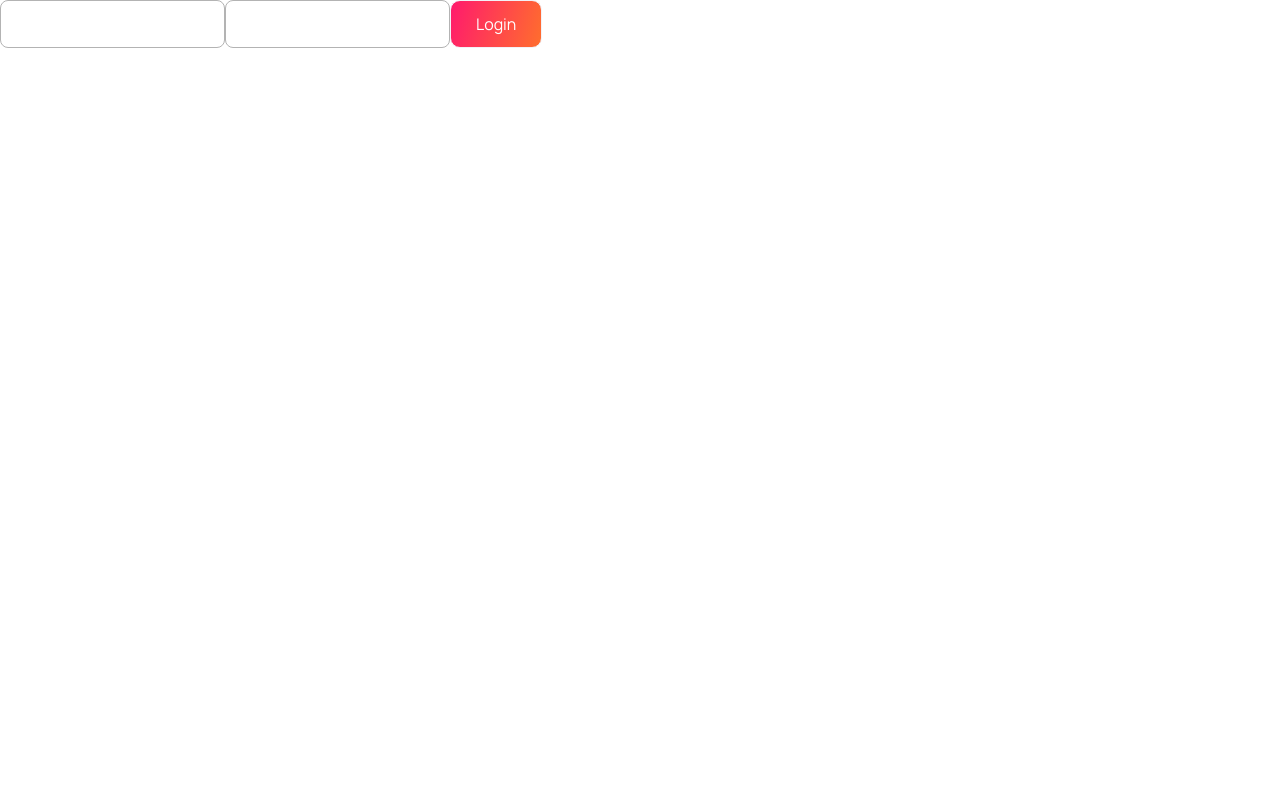
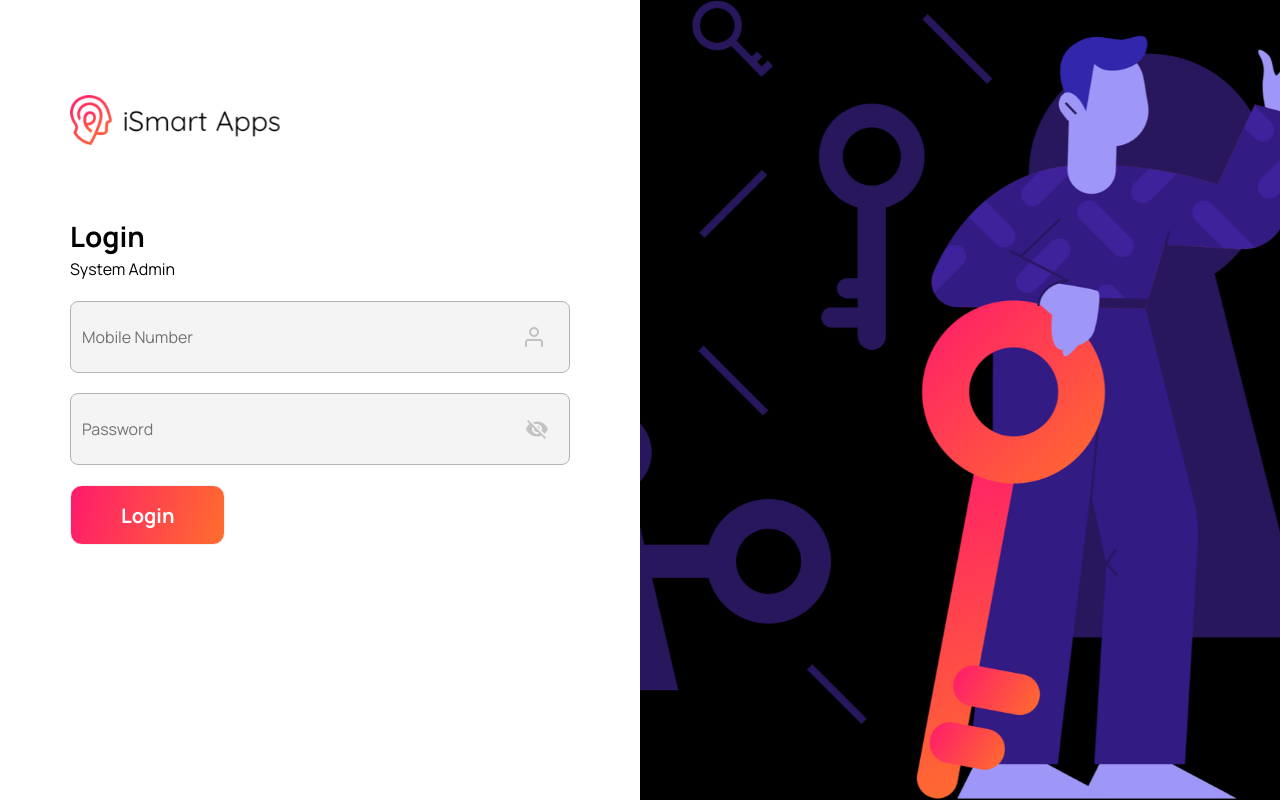
Before and after one commit to vigneshm-quikieapps/system-admin-panel, a React (Create React App) app: page /login in a window 1280 px wide. Built offline with nearby package versions, Linux system fonts and the light colour scheme.

Commit message:
design login page and integrate with the API, handle redirecting to the last location when logged out or not logged in

```diff
--- /dev/null
+++ b/src/assets/images/index.js
@@ -0,0 +1,4 @@
+export { default as logo } from "./logo.png";
+export { default as icon } from "./icon.png";
+export { default as logoDark } from "./logo-dark.png";
+export { default as loginIllustration } from "./illustration-login.png";
--- a/src/hoc/main-layout/header.jsx
+++ b/src/hoc/main-layout/header.jsx
@@ -1,4 +1,5 @@
 import { cloneElement, useState } from "react";
+import { useNavigate } from "react-router-dom";
 import { styled } from "@mui/material/styles";
 import {
   Box,
@@ -59,6 +60,7 @@ const Header = ({
   userName,
   ...otherProps
 }) => {
+  const navigate = useNavigate();
   const [anchorEl, setAnchorEl] = useState(null);
   const open = Boolean(anchorEl);
 
@@ -69,7 +71,10 @@ const Header = ({
     setAnchorEl(null);
   };
 
-  const handleLogout = () => {};
+  const handleLogout = () => {
+    localStorage.clear();
+    navigate("/login");
+  };
 
   return (
     <>
--- a/src/hoc/main-layout/index.jsx
+++ b/src/hoc/main-layout/index.jsx
@@ -1,13 +1,13 @@
 import { useState } from "react";
+import { Navigate, useLocation, Link, Outlet } from "react-router-dom";
 import { styled } from "@mui/material/styles";
 import { Typography } from "@mui/material";
-import { Link, Outlet } from "react-router-dom";
 
 import Header from "./header";
 import Footer from "./footer";
 import SideNav from "./side-nav";
 import Main from "./main";
-import logo from "../../assets/images/Logo.png";
+import { logo } from "../../assets/images";
 import { navItems } from "../../helper/constants";
 
 const drawerWidth = 270;
@@ -45,8 +45,18 @@ const NavHeader = (
 );
 
 const MainLayout = ({ children }) => {
+  const location = useLocation();
   const [navOpen, setNavOpen] = useState(true);
   const toggleNav = () => setNavOpen((open) => !open);
+
+  const userName = localStorage.getItem("userName");
+  if (!userName) {
+    // Redirect them to the /login page, but save the current location they were
+    // trying to go to when they were redirected. This allows us to send them
+    // along to that page after they login, which is a nicer user experience
+    // than dropping them off on the home page.
+    return <Navigate to="/login" state={{ from: location }} />;
+  }
 
   return (
     <>
--- a/src/pages/login.jsx
+++ b/src/pages/login.jsx
@@ -1,42 +1,190 @@
 import { useState } from "react";
-import { useNavigate } from "react-router-dom";
-import { axios } from "../utils";
-import { Box, Typography } from "@mui/material";
-import { TextField, GradientButton } from "../components";
+import { useNavigate, useLocation } from "react-router-dom";
+import { useForm } from "react-hook-form";
+import * as Yup from "yup";
+import { yupResolver } from "@hookform/resolvers/yup";
+import { styled } from "@mui/material";
+import { Box, Typography, IconButton, InputAdornment } from "@mui/material";
+import { Visibility, VisibilityOff } from "@mui/icons-material";
 
-import loginImage from "../assets/images/illustration-login.png";
+import { useLoginMutation } from "../services/mutations";
+import { Input, GradientButton, ImgIcon, WarningDialog } from "../components";
+import { userIcon } from "../assets/icons";
+import { logoDark, loginIllustration } from "../assets/images";
+import { transformError } from "../utils";
+
+const passwordValidationRules =
+  process.env.NODE_ENV === "production"
+    ? Yup.string()
+        .min(6)
+        .matches(
+          /(?=.*[A-Z])/,
+          "Password should contain at least one Upper Case letter",
+        )
+        .matches(
+          /(?=.*[a-z])/,
+          "Password should contain at least one lower case letter",
+        )
+        .matches(/(?=.*[0-9])/, "Password should contain at least one digit")
+        .label("Password")
+    : Yup.string().required().label("Password");
+
+const validationSchema = Yup.object()
+  .shape({
+    mobileNo: Yup.string().required().label("Mobile Number"),
+    password: passwordValidationRules,
+  })
+  .required();
+
+const Img = styled("img")({});
 
 const Page = () => {
   const navigate = useNavigate();
-  const [userName, setUserName] = useState("");
-  const [password, setPassword] = useState("");
+  const location = useLocation();
+  const [visiblePass, setVisiblePass] = useState(false);
+  const [showError, setShowError] = useState(false);
+  const [error, setError] = useState([]);
 
-  const loginHandler = async () => {
-    const response = await axios.post("sign-in", {
-      mobileNo: userName,
-      password,
-    });
-    const {
-      accessToken,
-      refreshToken,
-      user: { name },
-    } = response.data;
-    localStorage.setItem("accessToken", accessToken);
-    navigate("/");
+  const from = location.state?.from?.pathname || "/";
+
+  const { mutate: login } = useLoginMutation({
+    onSuccess: ({ accessToken, user: { name: userName } }) => {
+      localStorage.setItem("userName", userName);
+      localStorage.setItem("accessToken", accessToken);
+      navigate(from, { replace: true });
+    },
+    onError: (error) => {
+      setShowError(true);
+      setError(error);
+    },
+  });
+
+  const {
+    control,
+    handleSubmit,
+    formState: { errors: formErrors },
+  } = useForm({
+    reValidateMode: "onChange",
+    resolver: yupResolver(validationSchema),
+  });
+
+  const togglePassVisibility = () =>
+    setVisiblePass((visibility) => !visibility);
+
+  const onSubmit = (data) => {
+    login(data);
   };
+
   return (
-    <>
-      <TextField
-        value={userName}
-        onChange={(e) => setUserName(e.target.value)}
+    <Box sx={{ display: "flex", height: "100vh" }}>
+      <Box sx={{ width: "50%", alignSelf: "center" }}>
+        <Box
+          sx={{
+            display: "flex",
+            flexDirection: "column",
+            justifyContent: "center",
+            gap: 2,
+            width: "500px",
+            margin: "auto",
+            mt: -14,
+          }}
+        >
+          <Img
+            sx={{ width: "210px", mb: 5 }}
+            src={logoDark}
+            alt="Rising Stars Logo"
+          />
+          <Box>
+            <Typography
+              component="h1"
+              sx={{ fontSize: "28px", fontWeight: "bold" }}
+            >
+              Login
+            </Typography>
+            <Typography>System Admin</Typography>
+          </Box>
+          <Input
+            control={control}
+            name="mobileNo"
+            label="Mobile Number"
+            variant="filled"
+            sx={{
+              "& .MuiInputBase-root": { height: "72px" },
+              "& .MuiInputLabel-root": { lineHeight: "2.5" },
+            }}
+            InputProps={{
+              endAdornment: (
+                <InputAdornment
+                  position="end"
+                  sx={{ width: "40px", opacity: "0.2" }}
+                >
+                  <ImgIcon>{userIcon}</ImgIcon>
+                </InputAdornment>
+              ),
+            }}
+          />
+          <Input
+            control={control}
+            name="password"
+            label="Password"
+            type={visiblePass ? "text" : "password"}
+            variant="filled"
+            sx={{
+              "& .MuiInputBase-root": { height: "72px" },
+              "& .MuiInputLabel-root": { lineHeight: "2.5" },
+            }}
+            InputProps={{
+              endAdornment: (
+                <InputAdornment onClick={togglePassVisibility} position="end">
+                  <IconButton sx={{ color: "#00000033" }}>
+                    {visiblePass ? <Visibility /> : <VisibilityOff />}
+                  </IconButton>
+                </InputAdornment>
+              ),
+            }}
+          />
+          <GradientButton
+            size="large"
+            sx={{ alignSelf: "flex-start" }}
+            onClick={handleSubmit(onSubmit)}
+          >
+            Login
+          </GradientButton>
+          <Box sx={{ height: 0 }}>
+            {Object.values(formErrors)
+              .reverse()
+              .map(({ message }, index) => (
+                <Typography
+                  key={index}
+                  // sx={{ color: "error.main", ml: "0 !important" }}
+                  color="error"
+                >
+                  {message}
+                </Typography>
+              ))}
+          </Box>
+        </Box>
+      </Box>
+      <Box
+        sx={{
+          width: "50%",
+          overflow: "hidden",
+          bgcolor: "#000",
+        }}
+      >
+        <Img
+          sx={{ height: "100%" }}
+          src={loginIllustration}
+          alt="Rising Stars Login Illustration"
+        />
+      </Box>
+      <WarningDialog
+        open={showError}
+        onAccept={() => setShowError(false)}
+        description={transformError(error)}
+        acceptButtonTitle="Discard"
       />
-      <TextField
-        value={password}
-        onChange={(e) => setPassword(e.target.value)}
-        type="password"
-      />
-      <GradientButton onClick={loginHandler}>Login</GradientButton>
-    </>
+    </Box>
   );
 };
 
--- a/src/services/mutations.js
+++ b/src/services/mutations.js
@@ -2,6 +2,11 @@ import { useMutation } from "react-query";
 
 import axios from "../utils/axios-instance";
 import { queryClient } from "../App.jsx";
+
+const login = (data) => axios.post("sign-in", data).then(({ data }) => data);
+
+export const useLoginMutation = (options) =>
+  useMutation((data) => login(data), options);
 
 const postBusiness = (businessData) => axios.post("businesses", businessData);
 const putBusiness = (businessData) =>
@@ -9,7 +14,7 @@ const putBusiness = (businessData) =>
 const deleteBusiness = (businessId) => axios.delete(`businesses/${businessId}`);
 
 export const usePostBusiness = (options) =>
-  useMutation((businessDate) => postBusiness(businessDate), options);
+  useMutation((businessData) => postBusiness(businessData), options);
 
 export const usePutBusiness = (options) =>
   useMutation((businessData) => putBusiness(businessData), options);
@@ -26,7 +31,7 @@ const putRole = (roleData) => axios.put(`roles/${roleData._id}`, roleData);
 const deleteRole = (roleId) => axios.delete(`roles/${roleId}`);
 
 export const usePostRole = (options) =>
-  useMutation((roleDate) => postRole(roleDate), options);
+  useMutation((roleData) => postRole(roleData), options);
 
 export const usePutRole = (options) =>
   useMutation((roleData) => putRole(roleData), options);
```
Also changed, not shown: src/assets/images/icon.png (added), src/assets/images/logo-dark.png (added).
